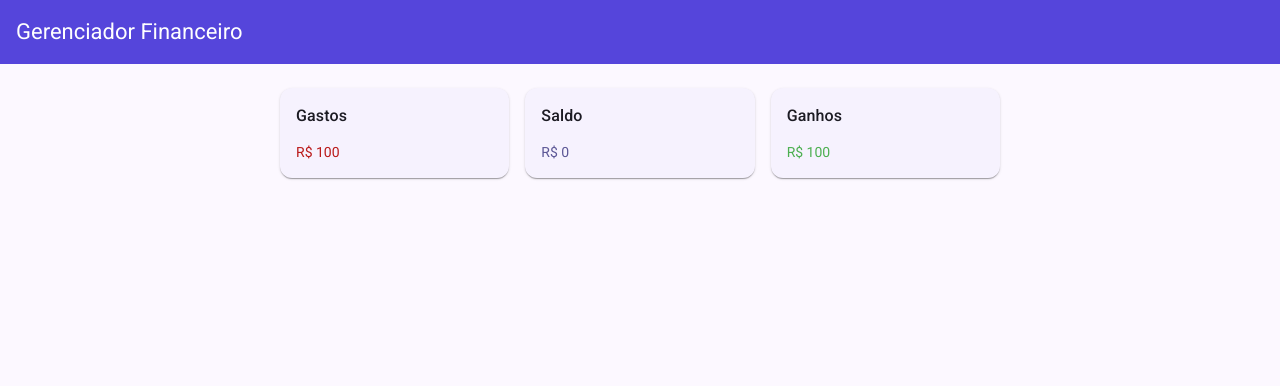
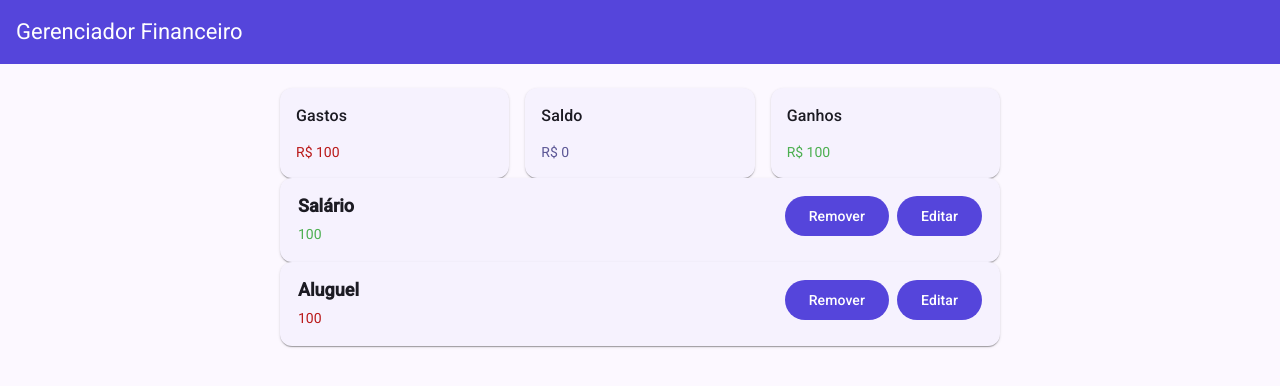
Before and after one commit to Gabriel-des/angular-moderno, an Angular app: page / in a window 1280 px wide. Shown: the top 386 px of the page. Built offline with nearby package versions, Linux system fonts and the light colour scheme.

Commit message:
- Creates transactiopm interface - Creates render to a transaction - Render a lista of transacations

```diff
--- a/src/app/features/home/components/balance/balance.ts
+++ b/src/app/features/home/components/balance/balance.ts
@@ -1,5 +1,6 @@
 import { Component, computed, input } from '@angular/core';
 import { BalanceCard } from "./components/balance-card/balance-card";
+import { Transaction } from '../../../../shared/transaction/interfaces/transaction';
 
 @Component({
   selector: 'app-balance',
@@ -9,7 +10,7 @@
 })
 export class Balance {
 
-  transactions = input.required<{ value: number, type: 'income' | 'outcome' }[]>();
+  transactions = input.required<Transaction[]>();
 
   totalIncomes = computed(() => {
     return this.transactions()
--- /dev/null
+++ b/src/app/features/home/components/transaction-item/components/transaction-value/transaction-value.scss
@@ -0,0 +1,9 @@
+:host {
+    &.income {
+        color: var(--custom-color-success);
+    }
+
+    &.outcome {
+        color: var(--mat-sys-error);
+    }
+}
--- /dev/null
+++ b/src/app/features/home/components/transaction-item/components/transaction-value/transaction-value.ts
@@ -0,0 +1,27 @@
+import { Component, computed, input } from '@angular/core';
+import { Transaction } from '../../../../../../shared/transaction/interfaces/transaction';
+import { TransactionType } from '../../../../../../shared/transaction/enums/transaction-type';
+
+const CssClasses = {
+  [TransactionType.INCOME]: 'income',
+  [TransactionType.OUTCOME]: 'outcome',
+}
+
+@Component({
+  selector: 'app-transaction-value',
+  imports: [],
+  styleUrl: './transaction-value.scss',
+  host: {
+    '[class]': 'cssClass()'
+  },
+  template: `
+    {{ transaction().value}}
+  `,
+})
+export class TransactionValue {
+
+  transaction = input.required<Transaction>();
+
+  cssClass = computed(() => CssClasses[this.transaction().type])
+
+}
--- /dev/null
+++ b/src/app/features/home/components/transaction-item/transaction-item.html
@@ -0,0 +1,16 @@
+<mat-card class="card">
+    <div>
+        <div class="card-title">
+            {{transaction().title}}
+        </div>
+
+        <div class="card-value">
+            <app-transaction-value [transaction]="transaction()" />
+        </div>
+    </div>
+
+    <div class="card-actions">
+        <button matButton="filled">Remover</button>
+        <button matButton="filled">Editar</button>
+    </div>
+</mat-card>
--- /dev/null
+++ b/src/app/features/home/components/transaction-item/transaction-item.scss
@@ -0,0 +1,22 @@
+.card {
+    display: flex;
+    flex-direction: row;
+    padding: 18px;
+
+    .card-title {
+        font-size: 18px;
+        font-weight: bold;
+    }
+
+    .card-value {
+        font: 18px;
+        margin-top: 8px;
+    }
+
+    .card-actions {
+        display: flex;
+        justify-content: flex-end;
+        margin-left: auto;
+        gap: 8px;
+    }
+}
--- /dev/null
+++ b/src/app/features/home/components/transaction-item/transaction-item.ts
@@ -0,0 +1,17 @@
+import { Component, input } from '@angular/core';
+import { MatCardModule } from '@angular/material/card';
+import { MatButtonModule } from '@angular/material/button';
+import { Transaction } from '../../../../shared/transaction/interfaces/transaction';
+import { TransactionValue } from "./components/transaction-value/transaction-value";
+
+@Component({
+  selector: 'app-transaction-item',
+  imports: [MatCardModule, MatButtonModule, TransactionValue],
+  templateUrl: './transaction-item.html',
+  styleUrl: './transaction-item.scss',
+})
+export class TransactionItem {
+
+  transaction = input.required<Transaction>();
+
+}
--- a/src/app/features/home/home.html
+++ b/src/app/features/home/home.html
@@ -1 +1,5 @@
 <app-balance [transactions]="transactions()" />
+
+@for (item of transactions(); track $index) {
+    <app-transaction-item [transaction]="item" />
+}
--- a/src/app/features/home/home.ts
+++ b/src/app/features/home/home.ts
@@ -1,18 +1,21 @@
 import { Component, signal } from '@angular/core';
 import { Balance } from "./components/balance/balance";
+import { TransactionItem } from './components/transaction-item/transaction-item';
+import { Transaction } from '../../shared/transaction/interfaces/transaction';
+import { TransactionType } from '../../shared/transaction/enums/transaction-type';
 
 @Component({
   selector: 'app-home',
-  imports: [Balance],
+  imports: [Balance, TransactionItem],
   templateUrl: './home.html',
   styleUrl: './home.scss',
 })
 export class Home {
 
 
-  transactions = signal<{ value: number, type: 'income' | 'outcome' }[]>([
-    { value: 100, type: 'income' },
-    { value: 100, type: 'outcome' },
+  transactions = signal<Transaction[]>([
+    { title: 'Salário', value: 100, type: TransactionType.INCOME },
+    { title: 'Aluguel', value: 100, type: TransactionType.OUTCOME },
   ])
 
 }
--- /dev/null
+++ b/src/app/shared/transaction/enums/transaction-type.ts
@@ -0,0 +1,4 @@
+export enum TransactionType {
+    INCOME = 'income',
+    OUTCOME = 'outcome',
+}
--- /dev/null
+++ b/src/app/shared/transaction/interfaces/transaction.ts
@@ -0,0 +1,7 @@
+import { TransactionType } from "../enums/transaction-type";
+
+export interface Transaction {
+    title: string;
+    value: number;
+    type: TransactionType;
+}
```
Also changed, not shown: 1 other file (tests, documents, lock files or other folders).
